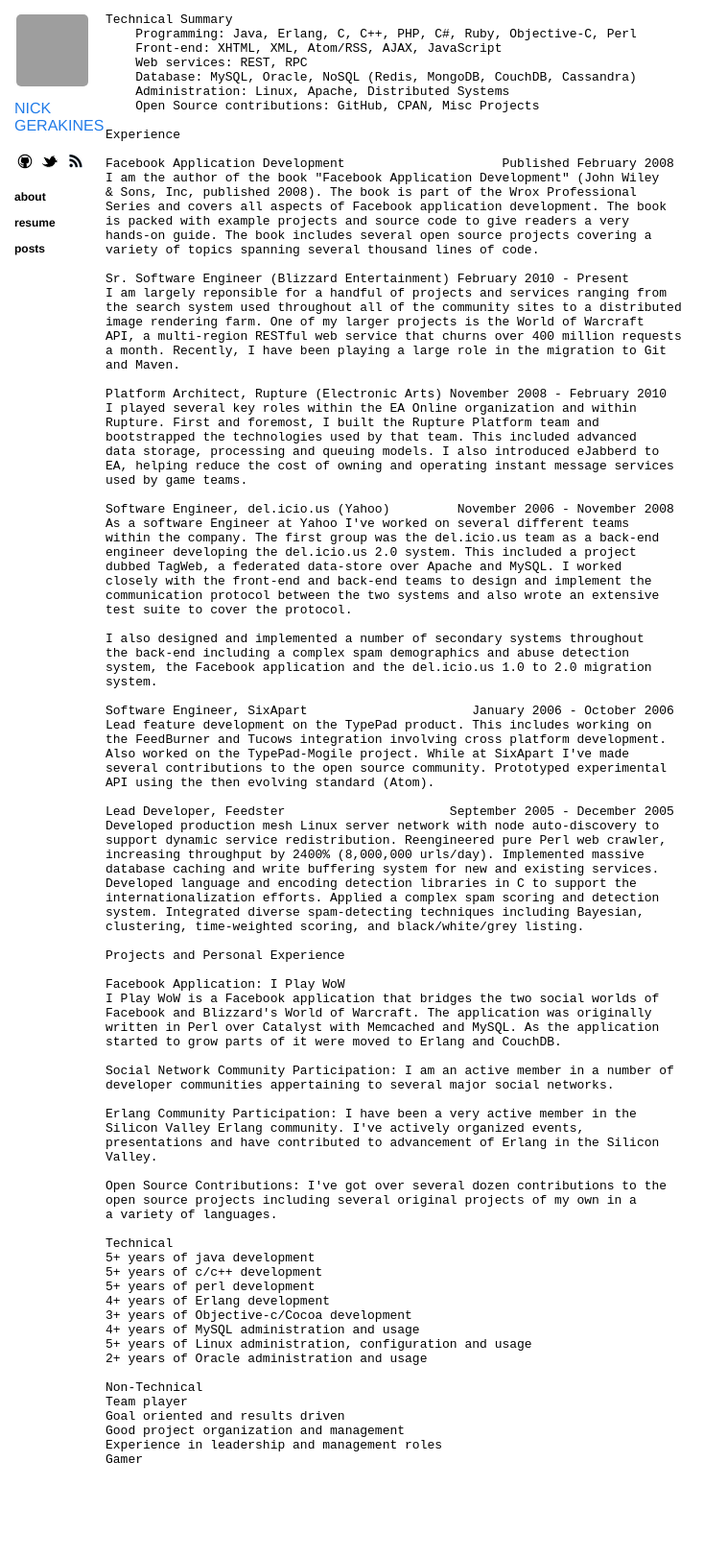
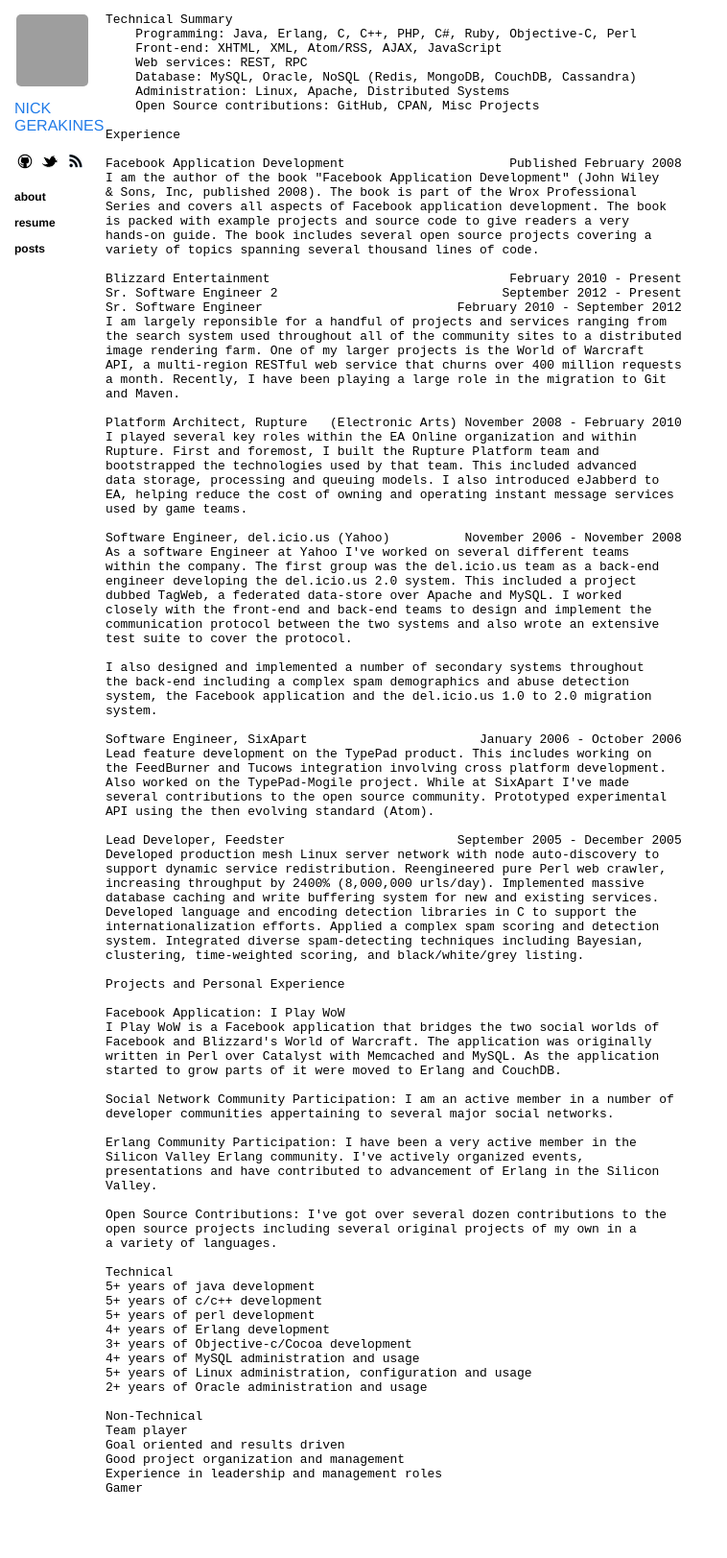
Before and after one commit to ngerakines/ngerakines.me, a Jekyll site: the page built from resume.html, in a window 1280 px wide. Shown: the whole page at 96% size, without its empty margins (0-758 px from the left). Built offline with Jekyll 4.4.1, drawn with Linux system fonts in a browser that asks for light colours; nearby versions of some CDN libraries; Markdown is read by kramdown in place of the engine named in the settings; before the commit the page ends 1593 px from its top, so only the background shows below that; grey boxes are pictures that could not be loaded.

Commit message:
Updating resume.

```diff
--- a/resume.html
+++ b/resume.html
@@ -15,7 +15,7 @@
 
 Experience
 
-Facebook Application Development                     Published February 2008
+Facebook Application Development                      Published February 2008
 I am the author of the book "Facebook Application Development" (John Wiley
 &amp; Sons, Inc, published 2008). The book is part of the Wrox Professional
 Series and covers all aspects of Facebook application development. The book
@@ -23,7 +23,9 @@
 hands-on guide. The book includes several open source projects covering a
 variety of topics spanning several thousand lines of code.
 
-Sr. Software Engineer (Blizzard Entertainment) February 2010 - Present
+Blizzard Entertainment                                February 2010 - Present
+Sr. Software Engineer 2                              September 2012 - Present
+Sr. Software Engineer                          February 2010 - September 2012
 I am largely reponsible for a handful of projects and services ranging from
 the search system used throughout all of the community sites to a distributed
 image rendering farm. One of my larger projects is the World of Warcraft
@@ -31,7 +33,7 @@
 a month. Recently, I have been playing a large role in the migration to Git
 and Maven.
 
-Platform Architect, Rupture (Electronic Arts) November 2008 - February 2010
+Platform Architect, Rupture   (Electronic Arts) November 2008 - February 2010
 I played several key roles within the EA Online organization and within
 Rupture. First and foremost, I built the Rupture Platform team and
 bootstrapped the technologies used by that team. This included advanced
@@ -39,7 +41,7 @@
 EA, helping reduce the cost of owning and operating instant message services
 used by game teams.
 
-Software Engineer, del.icio.us (Yahoo)         November 2006 - November 2008
+Software Engineer, del.icio.us (Yahoo)          November 2006 - November 2008
 As a software Engineer at Yahoo I've worked on several different teams
 within the company. The first group was the del.icio.us team as a back-end
 engineer developing the del.icio.us 2.0 system. This included a project
@@ -53,14 +55,14 @@
 system, the Facebook application and the del.icio.us 1.0 to 2.0 migration
 system.
 
-Software Engineer, SixApart                      January 2006 - October 2006
+Software Engineer, SixApart                       January 2006 - October 2006
 Lead feature development on the TypePad product. This includes working on
 the FeedBurner and Tucows integration involving cross platform development.
 Also worked on the TypePad-Mogile project. While at SixApart I've made
 several contributions to the open source community. Prototyped experimental
 API using the then evolving standard (Atom).
 
-Lead Developer, Feedster                      September 2005 - December 2005
+Lead Developer, Feedster                       September 2005 - December 2005
 Developed production mesh Linux server network with node auto-discovery to
 support dynamic service redistribution. Reengineered pure Perl web crawler,
 increasing throughput by 2400% (8,000,000 urls/day). Implemented massive
```
